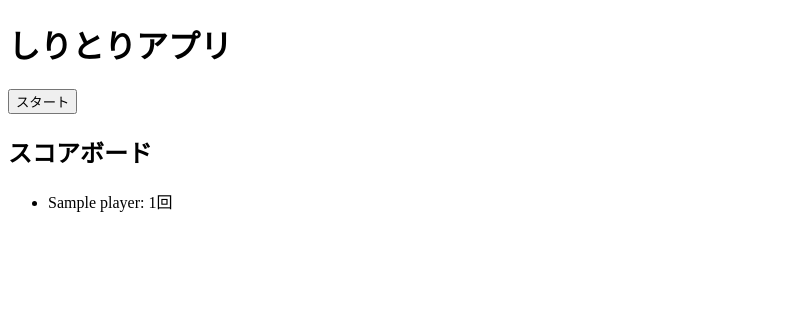
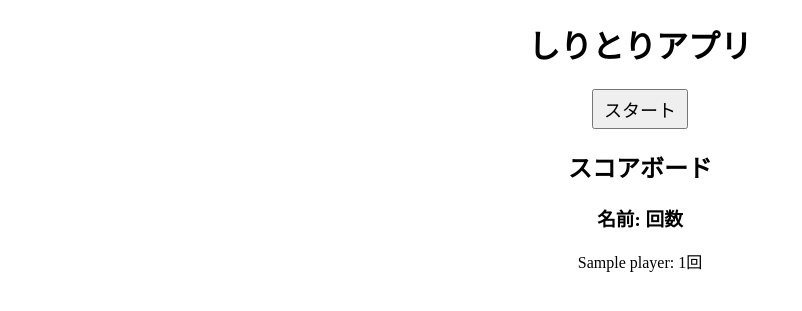
Before and after one commit to shunyanaka/shiritori, a Flask app: page / in a window 1280 px wide. Shown: the top 311 px of the page, without its empty margins (0-802 px from the left). Run offline with Flask 3, Linux system fonts and the light colour scheme; tables that the repository leaves empty hold one stand-in row (values such as "Sample post").

Commit message:
デザイン改善

```diff
--- a/app.py
+++ b/app.py
@@ -1,7 +1,7 @@
 import openai  # OpenAI GPT-3を使用するためのライブラリ
 
 # OpenAI GPT-3のAPIキーを設定
-openai.api_key = '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'
+openai.api_key = ''
 
 from flask import Flask, render_template, request, redirect, url_for
 from flask_sqlalchemy import SQLAlchemy
--- a/static/style.css
+++ b/static/style.css
@@ -3,6 +3,9 @@
     border: 1px solid #ccc;
     margin: 5px;
     padding: 5px;
+    max-width: 80%;
+    margin: 0 auto; /* 左右のマージンを自動にして中央寄せ */
+    display: block; /* ブロック要素として表示 */
 }
 
 /* 右側の配置 */
@@ -14,3 +17,46 @@
 .balloon.left {
     text-align: left;
 }
+
+.centered-text {
+    text-align: center;
+}
+
+.centered-form {
+    display: flex;
+    flex-direction: column;
+    align-items: center;
+    gap: 16px; /* space between items */
+}
+
+.big-button {
+    padding: 5px 10px;
+    font-size: 18px;
+}
+
+.big-input {
+    padding: 10px;
+    font-size: 16px;
+    width: 300px;
+}
+
+.centered-ul {
+    list-style-position: inside;
+    text-align: center;
+    padding: 0;
+}
+
+.centered-ul li {
+    display: inline-block;
+    text-align: center;
+    width: 50%;
+}
+
+.margin-top-button {
+    margin-top: 20px;
+}
+
+/* 送信ボタンに下側にマージンを追加 */
+.margin-bottom-button {
+    margin-bottom: 20px; /* 20pxの間隔を追加。この値は希望の空間に合わせて調整してください */
+}
--- a/templates/start.html
+++ b/templates/start.html
@@ -4,19 +4,21 @@
     <meta charset="UTF-8">
     <meta name="viewport" content="width=device-width, initial-scale=1.0">
     <title>しりとりアプリスタート画面</title>
+    <link rel="stylesheet" href="{{ url_for('static', filename='style.css') }}">
 </head>
 <body>
-    <h1>しりとりアプリ</h1>
+    <h1 class="centered-text">しりとりアプリ</h1>
 
     <!-- スタートボタン -->
-    <form method="POST">
-        <button type="submit">スタート</button>
+    <form method="POST" class="centered-form">
+        <button class="big-button" type="submit">スタート</button>
     </form>
 
-    <h2>スコアボード</h2>
-    <ul>
+    <h2 class="centered-text">スコアボード</h2>
+    <h3 class="centered-text">名前: 回数</h3>
+    <ul class="centered-ul">
         {% for player in players %}
-        <li>{{ player.name }}: {{ player.count }}回</li>
+            <li>{{ player.name }}: {{ player.count }}回</li>
         {% endfor %}
     </ul>
 </body>
```
Also changed, not shown: templates/result.html (+8 -9 lines), templates/shiritori.html (+6 -5 lines).
